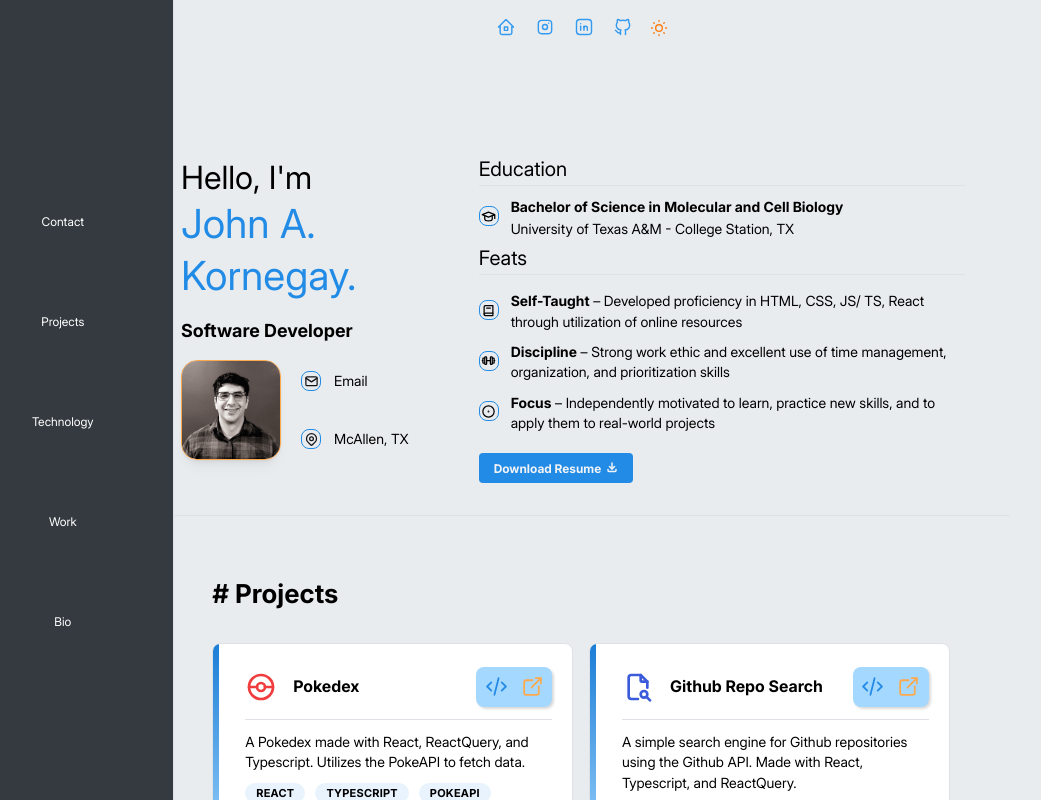
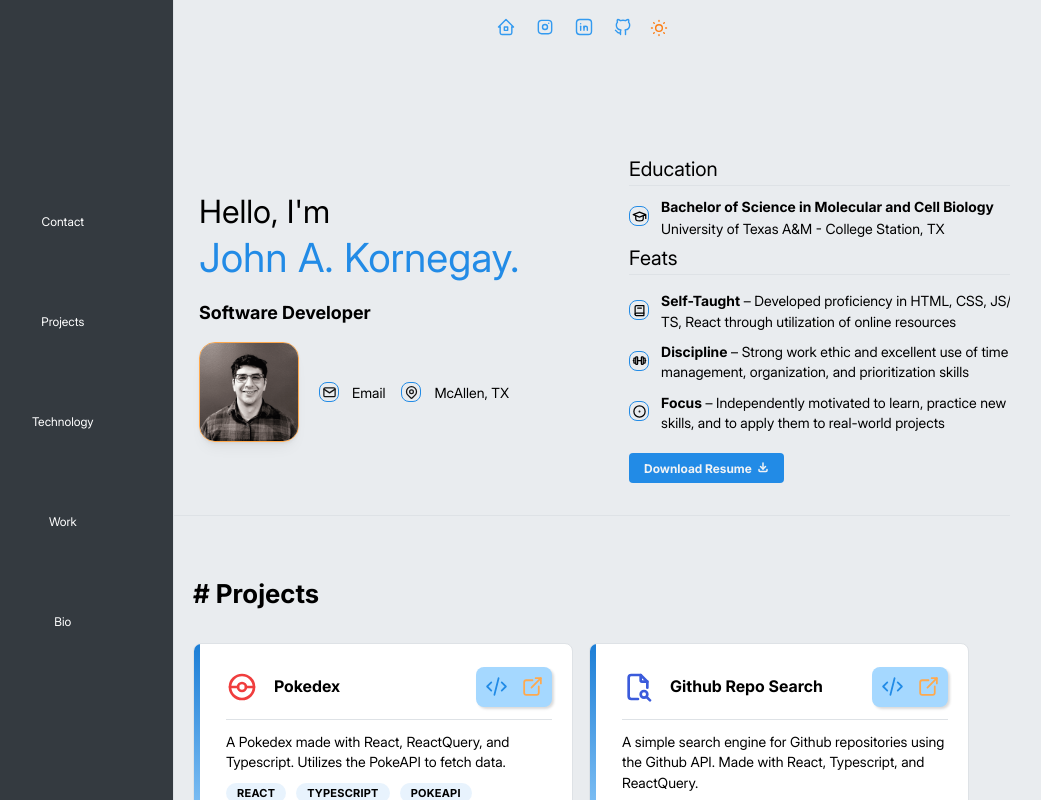
Before and after one commit to johnathew/johnathew.github.io, a React (Vite) app: page / in a window 1280 px wide. Shown: the top 800 px of the page, without its empty margins (59-1100 px from the left). Built offline with nearby package versions, Linux system fonts and the light colour scheme.

Commit message:
added nav, tabler bug fix

```diff
--- a/package.json
+++ b/package.json
@@ -20,7 +20,7 @@
   "dependencies": {
     "@mantine/core": "7.13.4",
     "@mantine/hooks": "7.13.4",
-    "@tabler/icons-react": "^3.20.0",
+    "@tabler/icons-react": "3.17.0",
     "embla-carousel-react": "^8.3.0",
     "react": "^18.3.1",
     "react-dom": "^18.3.1",
@@ -64,7 +64,6 @@
     "postcss-simple-vars": "^7.0.1",
     "prettier": "^3.3.3",
     "prop-types": "^15.8.1",
-    "storybook": "^8.3.6",
     "storybook-dark-mode": "^4.0.2",
     "ts-jest": "^29.2.5",
     "typescript": "^5.6.3",
--- a/src/components/Hero/Hero.module.css
+++ b/src/components/Hero/Hero.module.css
@@ -4,7 +4,7 @@
   justify-content: center;
   height: auto;
   margin-top: rem(150px);
-  width: 65vw;
+  width: 70vw;
   margin-bottom: rem(10px);
   @media (max-width: $mantine-breakpoint-md) {
     justify-content: center;
@@ -16,14 +16,16 @@
 }
 
 .mainInfo {
-  width: rem(400px);
-  height: rem(320px);
+  width: 90%;
+  height: 100%;
   display: flex;
+  margin-left: rem(50px);
   flex-direction: column;
   align-items: flex-start;
   justify-content: flex-start;
   @media (max-width: $mantine-breakpoint-md) {
-    margin:0;
+    margin-top: rem(40px);
+    margin-left: 0;
     justify-content: flex-start;
     align-items: center;
   }
@@ -74,6 +76,7 @@
 
 .content {
   display: flex;
+  width: 105%;
   flex-direction: column;
   @media (max-width: $mantine-breakpoint-sm) {
     align-items: center;
--- a/src/components/RootLayout/RootLayout.module.css
+++ b/src/components/RootLayout/RootLayout.module.css
@@ -31,7 +31,8 @@ body {
 
 .burger {
   position: relative;
-  padding-left: 20px;
+  margin-left: 20px;
+  z-index: 13;
   margin-top:9px;
 }
 
```
Also changed, not shown: 1 other file (tests, documents, lock files or other folders).
